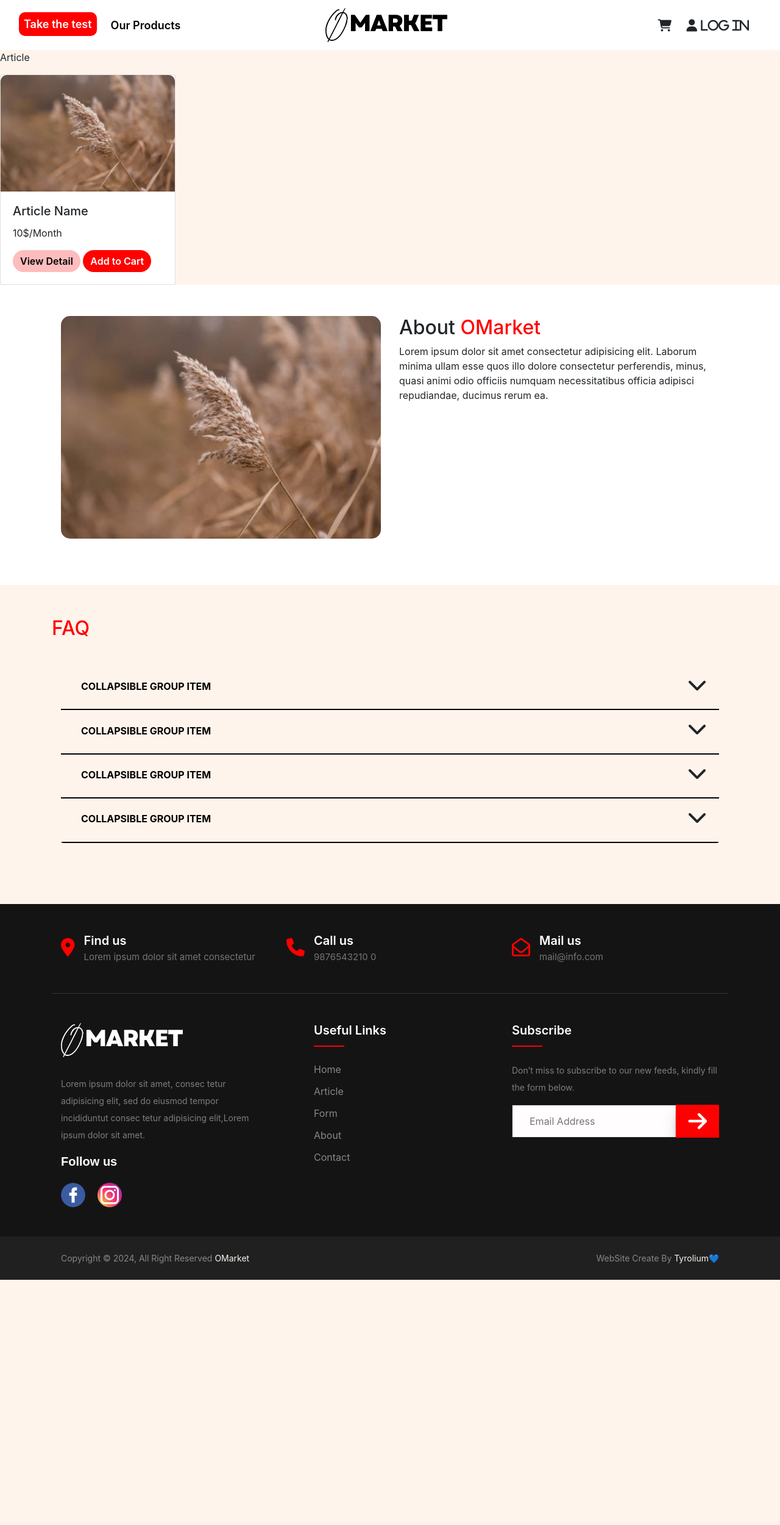
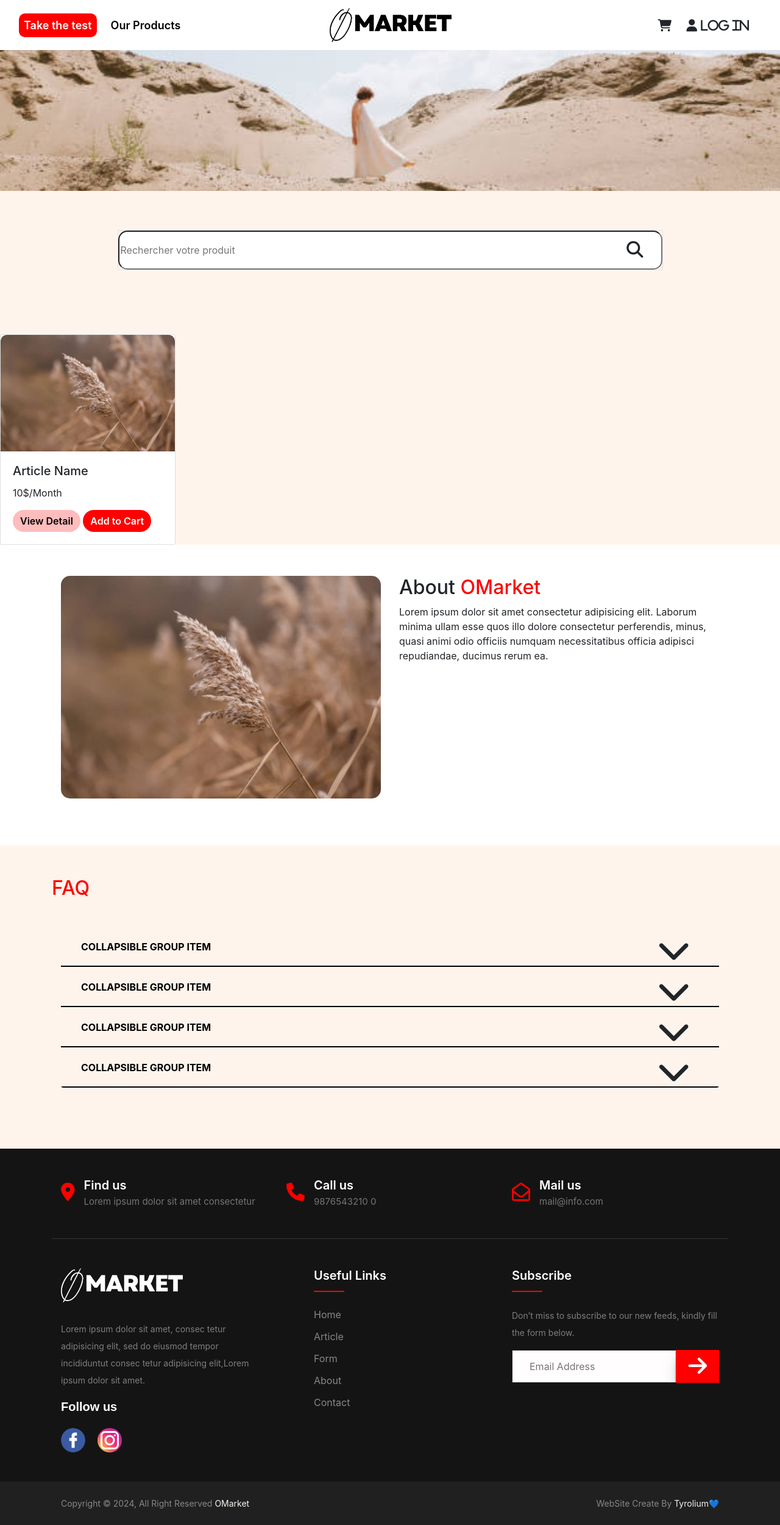
Before and after one commit to TheMaxium69/OMarket, a PHP site: page /article.php in a window 1280 px wide. Shown: the whole page at 61% size. Before the commit the page ends 2098 px from the top, so only its background shows below. Run offline with PHP 8.4, Linux system fonts and the light colour scheme.

Commit message:
ajout searchbar

```diff
--- a/article.php
+++ b/article.php
@@ -3,7 +3,20 @@
 
 <main id="article">
 
-    <p>Article </p>
+<div class="container-fluid p-0 m-0"></div>
+
+<div class="container searchbar">
+    <div class="row d-flex justify-content-center">
+        <div class="col-lg-10">
+            <div class="border mb-3">
+                <form action="">
+                    <input type="text" placeholder="Rechercher votre produit">
+                    <i class="fa-solid fa-magnifying-glass"></i>
+                </form>
+            </div>
+        </div>
+    </div>
+</div>
 
     <?php articleCard(); ?>
 
--- a/css/article.css
+++ b/css/article.css
@@ -6,3 +6,27 @@
     height: 231px;
     background-repeat: no-repeat;
 }
+
+#article .searchbar{
+    padding-top: 5%;
+    padding-bottom: 7%;
+}
+
+#article form{
+    display: flex;
+    justify-content: space-between;
+    align-items: center;
+}
+
+#article input{
+    width:100%;
+    border-radius: 15px;
+    padding-top: 2%;
+    padding-bottom: 2%;
+}
+
+#article i{
+    position: absolute;
+    right: 47px;
+    font-size: 170%;
+}
--- a/css/navbar.css
+++ b/css/navbar.css
@@ -10,6 +10,8 @@ nav a.nav-link{
 
 nav .product{
     color:black;
+    padding: 6px;
+    margin-right: 15px;
 }
 
 nav .test{
```
